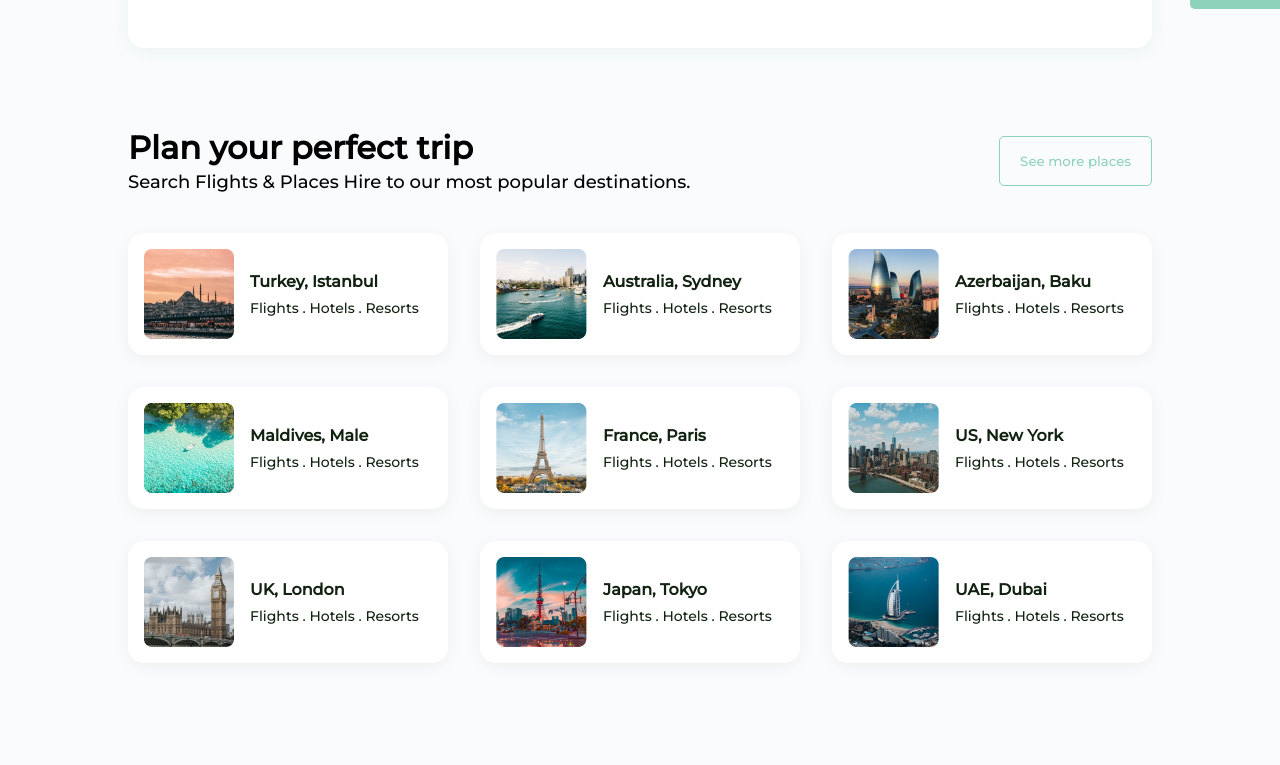
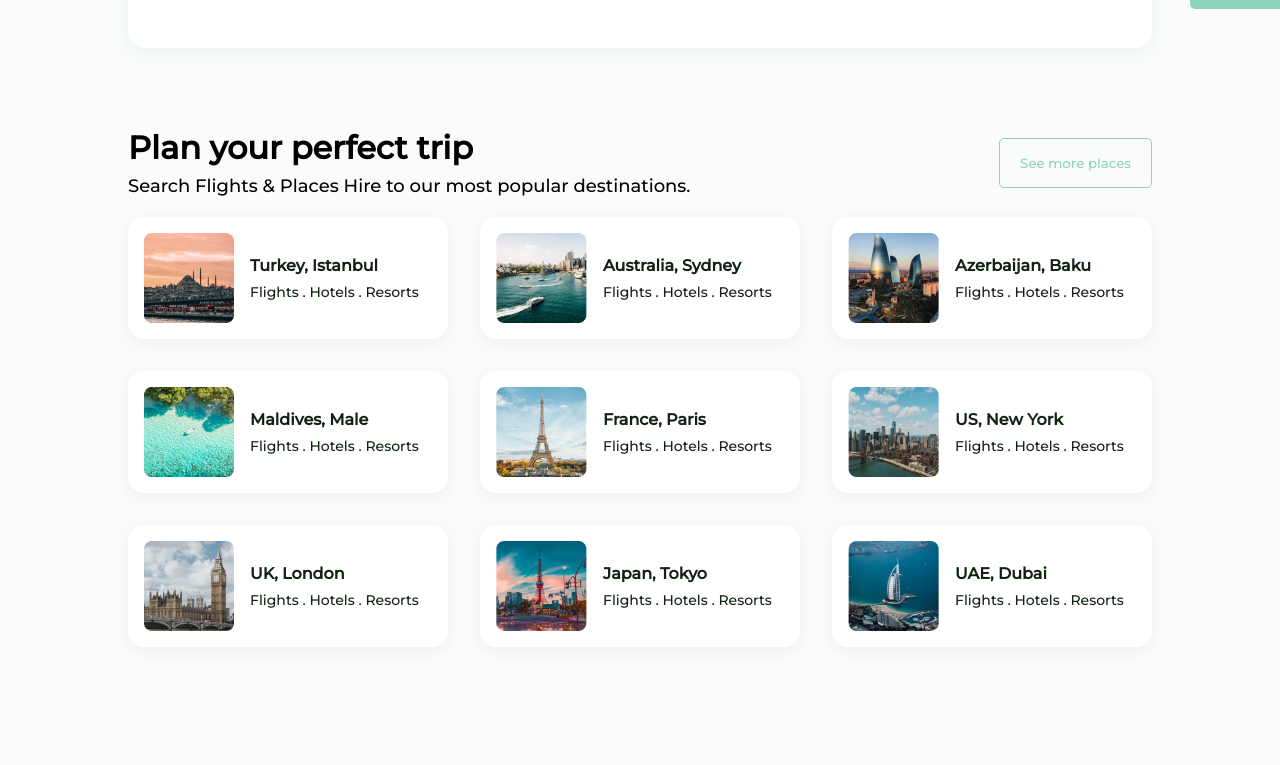
Before and after one commit to DanielOmehe/Golobe-Travel-App, a Next.js app: page / in a window 1280 px wide. Shown: the part 940-1705 px from the top of the page. Built offline with nearby package versions, Linux system fonts and the light colour scheme.

Commit message:
golobe/flight

```diff
--- a/components/utility/section_title/style.js
+++ b/components/utility/section_title/style.js
@@ -3,11 +3,13 @@ import styled from "styled-components";
 export const SectionWrapper = styled.div`
     display: flex;
     align-items: center;
+    justify-content: space-between;
     width: 80%;
     margin:auto;
-    margin-bottom:40px;
+    margin-bottom:20px;
 `
 export const TextWrapper = styled.div`
+    width: 80%;
     display: flex;
     flex-direction: column;
     margin-right: auto;
@@ -15,7 +17,7 @@ export const TextWrapper = styled.div`
 export const Title = styled.h2`
     font-size: 32px;
     font-weight: 600;
-    margin-bottom: 4px;
+    margin-bottom: 8px;
 `
 export const Text = styled.p`
     font-size: 18px;
```
